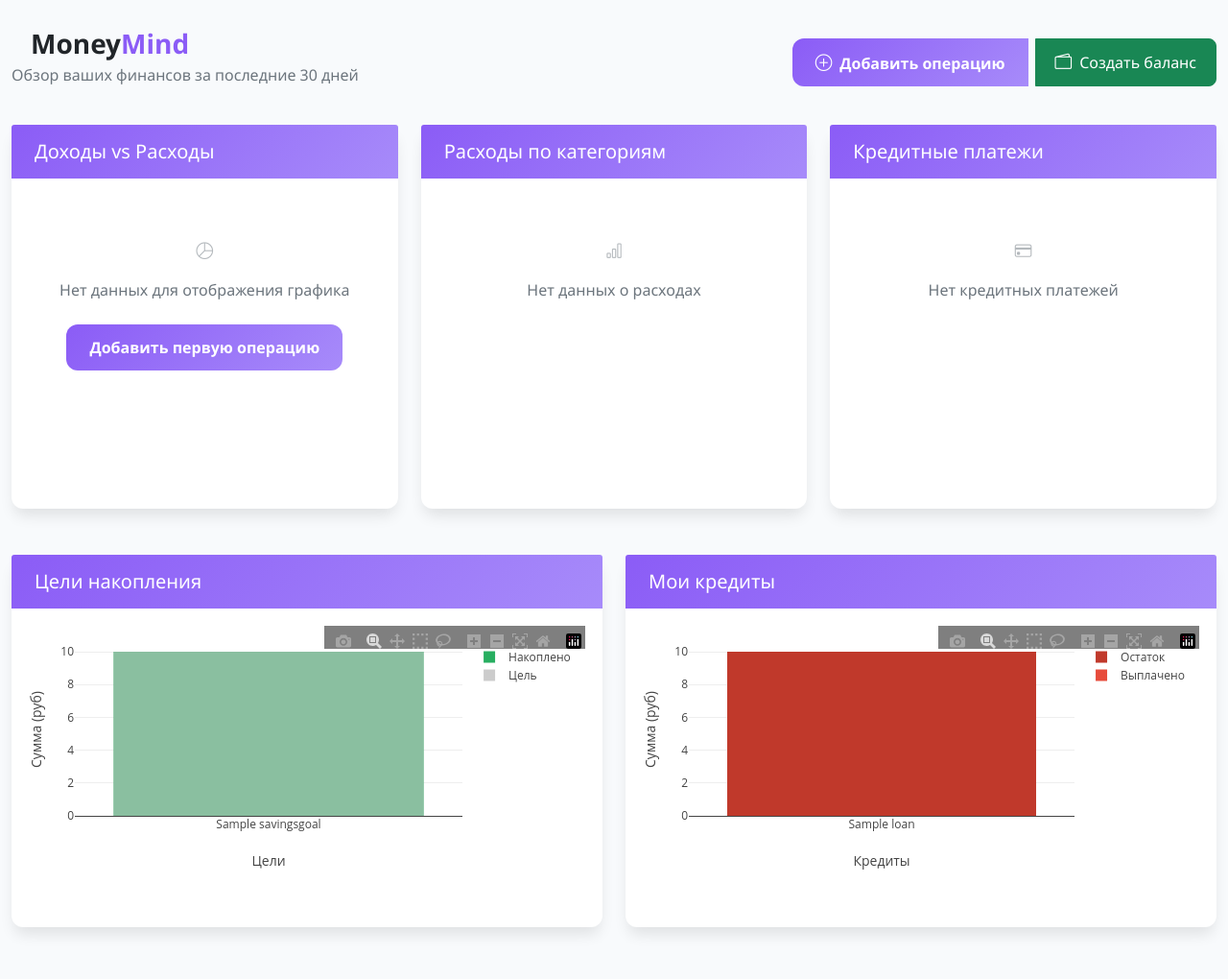
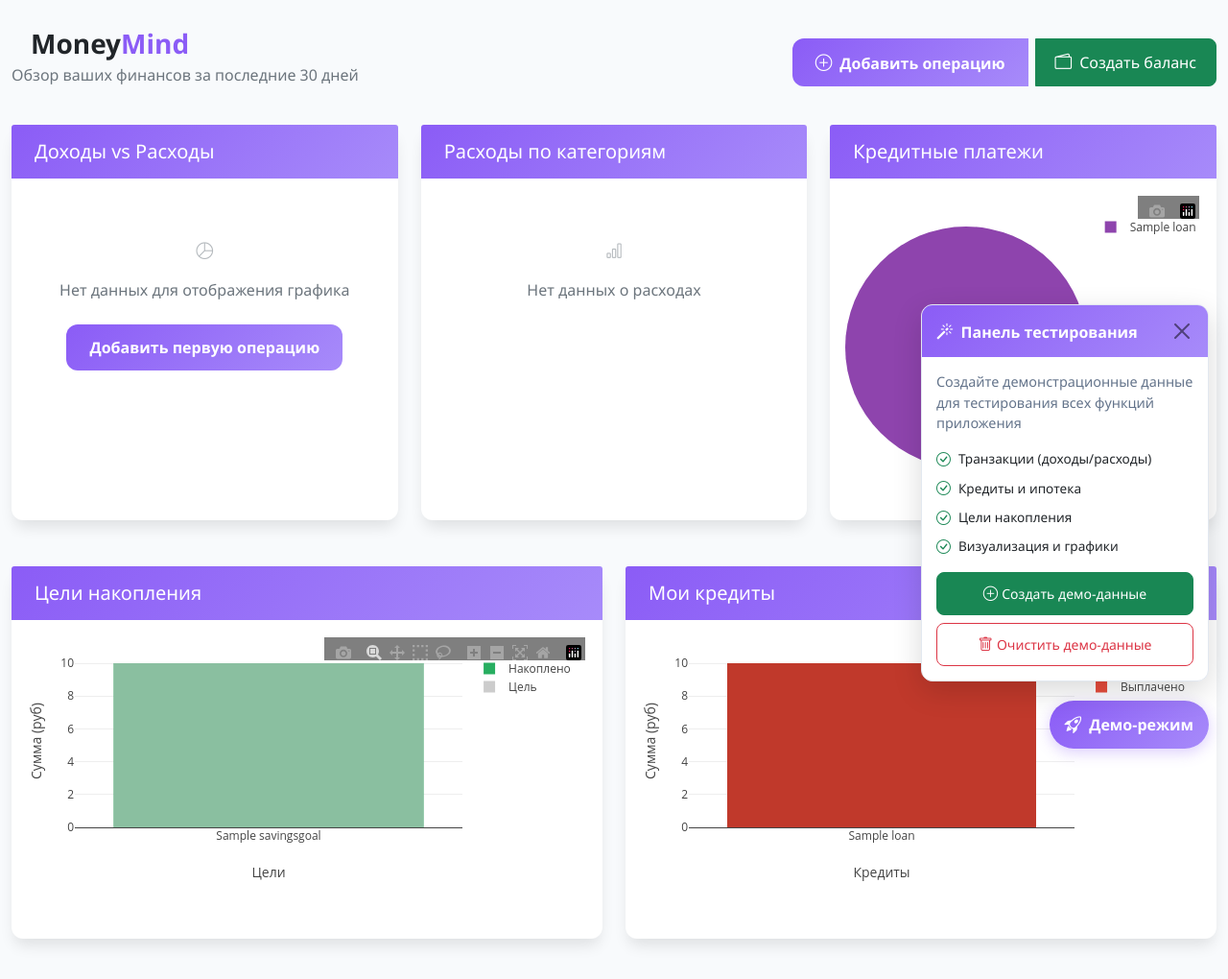
Before and after one commit to LaptevAndr/Portfolio, a Django app: page /budget/dashboard/ in a window 1280 px wide. Shown: the top 1020 px of the page at 96% size. Run offline with Django 5.2, Linux system fonts and the light colour scheme; a user stored in the database is signed in; tables that the repository leaves empty hold one stand-in row (values such as "Sample post"); some libraries are stand-ins or nearby versions.

Commit message:
Добавление Демо-режима

```diff
--- a/MoneyMind/budget/urls.py
+++ b/MoneyMind/budget/urls.py
@@ -25,4 +25,7 @@ urlpatterns = [
     path('loans/edit/<int:pk>/', views.edit_loan, name='edit_loan'),
     path('loans/delete/<int:pk>/', views.delete_loan, name='delete_loan'),
     path('balance/add/', views.add_balance, name='add_balance'),
+    # Демо-данные
+    path('create-demo-data/', views.create_demo_data, name='create_demo_data'),
+    path('clear-demo-data/', views.clear_demo_data, name='clear_demo_data'),
 ]
--- a/MoneyMind/budget/views.py
+++ b/MoneyMind/budget/views.py
@@ -13,15 +13,12 @@ from .forms import CustomUserCreationForm
 from datetime import datetime, timedelta
 from django.db import models
 from django.db.models import Sum
-from budget.models import Transaction, Loan
-
+from budget.models import Category, Transaction, Loan, SavingsGoal
+from django.utils import timezone
+import random
 
 def home(request):
     """Главная страница приложения"""
-    # Если пользователь уже авторизован, перенаправляем его в приложение
-    # if request.user.is_authenticated:
-        # return redirect('budget:transaction_list')
-
     return render(request, 'budget/home.html')
 
 def register(request):
@@ -42,12 +39,234 @@ def register(request):
     return render(request, 'registration/register.html', {'form': form})
 
 @login_required
+def create_demo_data(request):
+    """
+    Создание демонстрационных данных для тестирования интерфейса
+    """
+    user = request.user
+
+    try:
+        # Удаление старых демо-данных этого пользователя
+        Transaction.objects.filter(user=user, description__contains='[Демо]').delete()
+        Loan.objects.filter(user=user, name__contains='[Демо]').delete()
+        SavingsGoal.objects.filter(user=user, name__contains='[Демо]').delete()
+
+        income_categories = [
+            ('Зарплата', 'income'),
+            ('Фриланс', 'income'),
+            ('Инвестиции', 'income'),
+            ('Подарки', 'income'),
+        ]
+
+        expense_categories = [
+            ('Продукты', 'expense'),
+            ('Транспорт', 'expense'),
+            ('Коммунальные услуги', 'expense'),
+            ('Развлечения', 'expense'),
+            ('Одежда', 'expense'),
+            ('Здоровье', 'expense'),
+        ]
+
+        categories_map = {}
+
+        for name, cat_type in income_categories + expense_categories:
+            category, created = Category.objects.get_or_create(
+                name=name,
+                type=cat_type,
+                defaults={'user': user}
+            )
+            categories_map[name] = category
+
+        # Создание демо-транзакции (доходы)
+        income_transactions = [
+            (categories_map['Зарплата'], 120000, 'Зарплата за октябрь'),
+            (categories_map['Фриланс'], 35000, 'Проект для клиента'),
+            (categories_map['Инвестиции'], 15000, 'Дивиденды по акциям'),
+        ]
+
+        for category, amount, description in income_transactions:
+            Transaction.objects.create(
+                user=user,
+                category=category,
+                amount=amount,
+                date=timezone.now().date() - timedelta(days=10),
+                description=f'[Демо] {description}'
+            )
+
+        # Создание демо-транзакции (расходы)
+        expense_transactions = [
+            (categories_map['Продукты'], 25000, 'Продукты на неделю'),
+            (categories_map['Транспорт'], 8000, 'Бензин и проездной'),
+            (categories_map['Коммунальные услуги'], 12000, 'Квартплата'),
+            (categories_map['Развлечения'], 15000, 'Рестораны и кино'),
+            (categories_map['Одежда'], 18000, 'Новая куртка'),
+            (categories_map['Здоровье'], 5000, 'Визит к врачу'),
+        ]
+
+        for category, amount, description in expense_transactions:
+            Transaction.objects.create(
+                user=user,
+                category=category,
+                amount=amount,
+                date=timezone.now().date() - timedelta(days=random.randint(1, 30)),
+                description=f'[Демо] {description}'
+            )
+
+        # Создание демо-кредиты
+        demo_loans = [
+            {
+                'name': '[Демо] Ипотека',
+                'loan_type': 'mortgage',
+                'total_amount': 3500000,
+                'remaining_amount': 3200000,
+                'monthly_payment': 45000,
+                'interest_rate': 7.5,
+                'start_date': timezone.now().date() - timedelta(days=400),
+                'end_date': timezone.now().date() + timedelta(days=3000)
+            },
+            {
+                'name': '[Демо] Автокредит',
+                'loan_type': 'consumer',
+                'total_amount': 900000,
+                'remaining_amount': 420000,
+                'monthly_payment': 28000,
+                'interest_rate': 11.9,
+                'start_date': timezone.now().date() - timedelta(days=200),
+                'end_date': timezone.now().date() + timedelta(days=600)
+            },
+            {
+                'name': '[Демо] Потребительский кредит',
+                'loan_type': 'consumer',
+                'total_amount': 300000,
+                'remaining_amount': 120000,
+                'monthly_payment': 15000,
+                'interest_rate': 15.2,
+                'start_date': timezone.now().date() - timedelta(days=100),
+                'end_date': timezone.now().date() + timedelta(days=200)
+            }
+        ]
+
+        created_loans = []
+        for loan_data in demo_loans:
+            loan = Loan.objects.create(user=user, **loan_data)
+            created_loans.append(loan)
+
+        # Создание демо-цели накопления
+        SavingsGoal.objects.create(
+            user=user,
+            name='[Демо] Отпуск в Турции',
+            target_amount=150000,
+            current_amount=75000,
+            deadline=timezone.now().date() + timedelta(days=180),
+            priority=8
+        )
+
+        SavingsGoal.objects.create(
+            user=user,
+            name='[Демо] Новый ноутбук',
+            target_amount=80000,
+            current_amount=45000,
+            deadline=timezone.now().date() + timedelta(days=90),
+            priority=6
+        )
+
+        SavingsGoal.objects.create(
+            user=user,
+            name='[Демо] Резервный фонд',
+            target_amount=300000,
+            current_amount=120000,
+            deadline=timezone.now().date() + timedelta(days=365),
+            priority=10
+        )
+
+        # СОЗДАНИЕ ТРАНЗАКЦИЙ ПО КРЕДИТАМ ДЛЯ ГРАФИКА
+        credit_category, _ = Category.objects.get_or_create(
+            name='Кредитные платежи',
+            type='expense',
+            defaults={'user': user, 'is_credit_related': True}
+        )
+
+        for loan in created_loans:
+            # Создание несколькИХ платежей по каждому кредиту
+            for i in range(3):
+                Transaction.objects.create(
+                    user=user,
+                    category=credit_category,
+                    amount=loan.monthly_payment,
+                    date=timezone.now().date() - timedelta(days=30 * (i + 1)),
+                    description=f'[Демо] Платеж по {loan.name}',
+                    loan=loan
+                )
+
+        messages.success(request, '🎉 Демонстрационные данные успешно созданы! Теперь вы можете протестировать все функции приложения.')
+
+    except Exception as e:
+        messages.error(request, f'❌ Ошибка при создании демо-данных: {str(e)}')
+
+    return redirect('budget:transaction_list')
+
+@login_required
+def clear_demo_data(request):
+    """
+    Очистка демонстрационных данных
+    """
+    user = request.user
+
+    try:
+        # Получаем количество объектов ДО удаления
+        transactions_count = Transaction.objects.filter(
+            user=user,
+            description__contains='[Демо]'
+        ).count()
+
+        loans_count = Loan.objects.filter(
+            user=user,
+            name__contains='[Демо]'
+        ).count()
+
+        goals_count = SavingsGoal.objects.filter(
+            user=user,
+            name__contains='[Демо]'
+        ).count()
+
+        # Удаляем демо-данные
+        Transaction.objects.filter(
+            user=user,
+            description__contains='[Демо]'
+        ).delete()
+
+        Loan.objects.filter(
+            user=user,
+            name__contains='[Демо]'
+        ).delete()
+
+        SavingsGoal.objects.filter(
+            user=user,
+            name__contains='[Демо]'
+        ).delete()
+
+        messages.info(request, f'✅ Демонстрационные данные очищены: {transactions_count} транзакций, {loans_count} кредитов, {goals_count} целей')
+
+    except Exception as e:
+        messages.error(request, f'❌ Ошибка при очистке данных: {str(e)}')
+
+    return redirect('budget:transaction_list')
+
+def user_has_demo_data(user):
+    """Проверяет, есть ли у пользователя демо-данные"""
+    return (
+        Transaction.objects.filter(user=user, description__contains='[Демо]').exists() or
+        Loan.objects.filter(user=user, name__contains='[Демо]').exists() or
+        SavingsGoal.objects.filter(user=user, name__contains='[Демо]').exists()
+    )
+
+@login_required
 def transaction_list(request):
     # Фильтрация за последние 30 дней для статистики
-    thirty_days_ago = now().date() - timedelta(days=30)
+    thirty_days_ago = timezone.now().date() - timedelta(days=30)
 
     # Все транзакции для истории
-    all_transactions = Transaction.objects.filter(user=request.user).select_related('category').order_by('-date')
+    all_transactions = Transaction.objects.filter(user=request.user).select_related('category', 'loan').order_by('-date')
 
     # Транзакции за последние 30 дней для статистики
     recent_transactions = all_transactions.filter(date__gte=thirty_days_ago)
@@ -87,32 +306,25 @@ def transaction_list(request):
             'colors': ['#dc3545', '#e74c3c', '#c0392b', '#ff6b6b', '#ee5a24']
         }
 
-    # Диаграмма кредитных платежей за 30 дней
+    # ДИАГРАММА КРЕДИТНЫХ ПЛАТЕЖЕЙ
     credit_payments_data = None
-    credit_transactions = recent_transactions.filter(
-        Q(category__is_credit_related=True) | Q(loan__isnull=False)
-    )
+    user_loans = Loan.objects.filter(user=request.user)
 
-    if credit_transactions.exists():
-        credit_payments_by_loan = credit_transactions.values(
-            'loan__name', 'category__name'
-        ).annotate(total=Sum('amount')).order_by('-total')
+    if user_loans.exists():
 
-        labels = []
-        values = []
-        for item in credit_payments_by_loan:
-            if item['loan__name']:
-                labels.append(f"{item['loan__name']}")
-            else:
-                labels.append(f"{item['category__name']}")
-            values.append(float(item['total']))
+        loan_names = []
+        monthly_payments = []
+        colors = ['#8e44ad', '#9b59b6', '#3498db', '#2980b9', '#1abc9c']
 
-        if labels and values:
-            credit_payments_data = {
-                'labels': labels,
-                'values': values,
-                'colors': ['#8e44ad', '#9b59b6', '#3498db', '#2980b9']
-            }
+        for i, loan in enumerate(user_loans):
+            loan_names.append(loan.name.replace('[Демо] ', ''))
+            monthly_payments.append(float(loan.monthly_payment))
+
+        credit_payments_data = {
+            'labels': loan_names,
+            'values': monthly_payments,
+            'colors': colors[:len(loan_names)]
+        }
 
     # Диаграмма накоплений
     savings_chart_data = None
@@ -175,6 +387,7 @@ def transaction_list(request):
         'free_money_after_expenses': free_money_after_expenses,
         'free_money_after_savings': free_money_after_savings,
         'period_days': 30,  # Показываем период в шаблоне
+        'user_demo_data_exists': user_has_demo_data(request.user),
     }
     return render(request, 'budget/transaction_list.html', context)
 
@@ -236,7 +449,8 @@ def calculate_free_money_after_expenses(user):
         ).aggregate(Sum('monthly_payment'))['monthly_payment__sum'] or 0
 
         # Свободные средства = доходы - расходы - кредитные платежи
-        return total_income - total_expenses - total_loan_payments
+        free_money = total_income - total_expenses - total_loan_payments
+        return max(free_money, 0)  # Не допускаем отрицательные значения
 
     except Exception as e:
         print(f"Ошибка расчета свободных средств: {e}")
@@ -377,21 +591,22 @@ def add_balance(request):
 
         if amount:
             try:
-                #категорию для баланса или находим существующую
+                # Создаем категорию для баланса или находим существующую
                 balance_category, created = Category.objects.get_or_create(
                     name='Начальный баланс',
+                    user=request.user,  # Добавляем пользователя
                     defaults={
                         'type': 'income',
                         'is_credit_related': False
                     }
                 )
 
-                # транзакция баланса
+                # Создаем транзакцию баланса
                 balance_transaction = Transaction.objects.create(
                     user=request.user,
                     amount=amount,
                     category=balance_category,
-                    date=now().date(),
+                    date=timezone.now().date(),
                     description=description
                 )
 
--- a/MoneyMind/templates/base.html
+++ b/MoneyMind/templates/base.html
@@ -351,5 +351,6 @@
 
     <!-- Bootstrap JS -->
     <script src="https://cdn.jsdelivr.net/npm/bootstrap@5.1.3/dist/js/bootstrap.bundle.min.js"></script>
+
 </body>
 </html>
--- a/MoneyMind/templates/budget/transaction_list.html
+++ b/MoneyMind/templates/budget/transaction_list.html
@@ -612,4 +612,198 @@ document.addEventListener('DOMContentLoaded', function() {
     border-left: 4px solid #ffc107;
 }
 </style>
+<!-- Тест-панель -->
+<div class="demo-control-panel">
+    <div class="demo-panel-toggle" data-bs-toggle="collapse" data-bs-target="#demoPanel">
+        <i class="bi bi-rocket-takeoff"></i>
+        <span>Демо-режим</span>
+    </div>
+
+    <div class="collapse demo-panel" id="demoPanel">
+        <div class="demo-panel-content">
+            <div class="demo-header">
+                <h6><i class="bi bi-magic me-2"></i>Панель тестирования</h6>
+                <button type="button" class="btn-close" data-bs-toggle="collapse" data-bs-target="#demoPanel"></button>
+            </div>
+
+            <div class="demo-body">
+                <p class="demo-description">
+                    Создайте демонстрационные данные для тестирования всех функций приложения
+                </p>
+
+                <div class="demo-features">
+                    <div class="demo-feature">
+                        <i class="bi bi-check-circle text-success"></i>
+                        <span>Транзакции (доходы/расходы)</span>
+                    </div>
+                    <div class="demo-feature">
+                        <i class="bi bi-check-circle text-success"></i>
+                        <span>Кредиты и ипотека</span>
+                    </div>
+                    <div class="demo-feature">
+                        <i class="bi bi-check-circle text-success"></i>
+                        <span>Цели накопления</span>
+                    </div>
+                    <div class="demo-feature">
+                        <i class="bi bi-check-circle text-success"></i>
+                        <span>Визуализация и графики</span>
+                    </div>
+                </div>
+
+                <div class="demo-actions">
+                    <a href="{% url 'budget:create_demo_data' %}" class="btn btn-success btn-sm w-100 mb-2">
+                        <i class="bi bi-plus-circle me-1"></i>Создать демо-данные
+                    </a>
+                    <a href="{% url 'budget:clear_demo_data' %}" class="btn btn-outline-danger btn-sm w-100">
+                        <i class="bi bi-trash me-1"></i>Очистить демо-данные
+                    </a>
+                </div>
+            </div>
+        </div>
+    </div>
+</div>
+
+<style>
+.demo-control-panel {
+    position: fixed;
+    bottom: 20px;
+    right: 20px;
+    z-index: 1000;
+}
+
+.demo-panel-toggle {
+    background: linear-gradient(135deg, #8B5CF6 0%, #A78BFA 100%);
+    color: white;
+    padding: 12px 16px;
+    border-radius: 25px;
+    cursor: pointer;
+    box-shadow: 0 4px 15px rgba(139, 92, 246, 0.3);
+    transition: all 0.3s ease;
+    display: flex;
+    align-items: center;
+    gap: 8px;
+    font-weight: 600;
+}
+
+.demo-panel-toggle:hover {
+    transform: translateY(-2px);
+    box-shadow: 0 6px 20px rgba(139, 92, 246, 0.4);
+}
+
+.demo-panel {
+    position: absolute;
+    bottom: 70px;
+    right: 0;
+    width: 300px;
+}
+
+.demo-panel-content {
+    background: white;
+    border-radius: 12px;
+    box-shadow: 0 10px 30px rgba(0, 0, 0, 0.15);
+    border: 1px solid #e2e8f0;
+    overflow: hidden;
+}
+
+.demo-header {
+    background: linear-gradient(135deg, #8B5CF6 0%, #A78BFA 100%);
+    color: white;
+    padding: 15px;
+    display: flex;
+    justify-content: space-between;
+    align-items: center;
+}
+
+.demo-header h6 {
+    margin: 0;
+    font-weight: 600;
+}
+
+.demo-body {
+    padding: 15px;
+}
+
+.demo-description {
+    font-size: 0.9rem;
+    color: #64748b;
+    margin-bottom: 15px;
+}
+
+.demo-features {
+    margin-bottom: 15px;
+}
+
+.demo-feature {
+    display: flex;
+    align-items: center;
+    gap: 8px;
+    margin-bottom: 8px;
+    font-size: 0.85rem;
+}
+
+.demo-feature:last-child {
+    margin-bottom: 0;
+}
+
+.demo-actions .btn {
+    border-radius: 8px;
+    font-weight: 500;
+}
+
+/* Адаптивность для мобильных */
+@media (max-width: 768px) {
+    .demo-control-panel {
+        bottom: 10px;
+        right: 10px;
+    }
+
+    .demo-panel {
+        width: 280px;
+        right: -20px;
+    }
+
+    .demo-panel-toggle span {
+        display: none;
+    }
+
+    .demo-panel-toggle {
+        padding: 12px;
+        border-radius: 50%;
+        width: 50px;
+        height: 50px;
+        justify-content: center;
+    }
+}
+</style>
+
+<script>
+// Автоматически закрываем панель при клике вне ее
+document.addEventListener('click', function(event) {
+    const demoPanel = document.getElementById('demoPanel');
+    const demoToggle = document.querySelector('.demo-panel-toggle');
+
+    if (demoPanel && !demoPanel.contains(event.target) && !demoToggle.contains(event.target)) {
+        const bsCollapse = new bootstrap.Collapse(demoPanel, {
+            toggle: false
+        });
+        bsCollapse.hide();
+    }
+});
+
+// Показываем подсказку при первом посещении
+document.addEventListener('DOMContentLoaded', function() {
+    const hasSeenDemoHint = localStorage.getItem('hasSeenDemoHint');
+
+    if (!hasSeenDemoHint) {
+        setTimeout(() => {
+            const demoPanel = document.getElementById('demoPanel');
+            if (demoPanel) {
+                const bsCollapse = new bootstrap.Collapse(demoPanel);
+                bsCollapse.show();
+                localStorage.setItem('hasSeenDemoHint', 'true');
+            }
+        }, 2000);
+    }
+});
+</script>
 {% endblock %}
```
Also changed, not shown: MoneyMind/budget/models.py (+10 -1 lines), MoneyMind/budget/migrations/0004_category_user_category_unique_category_per_user.py (added).
